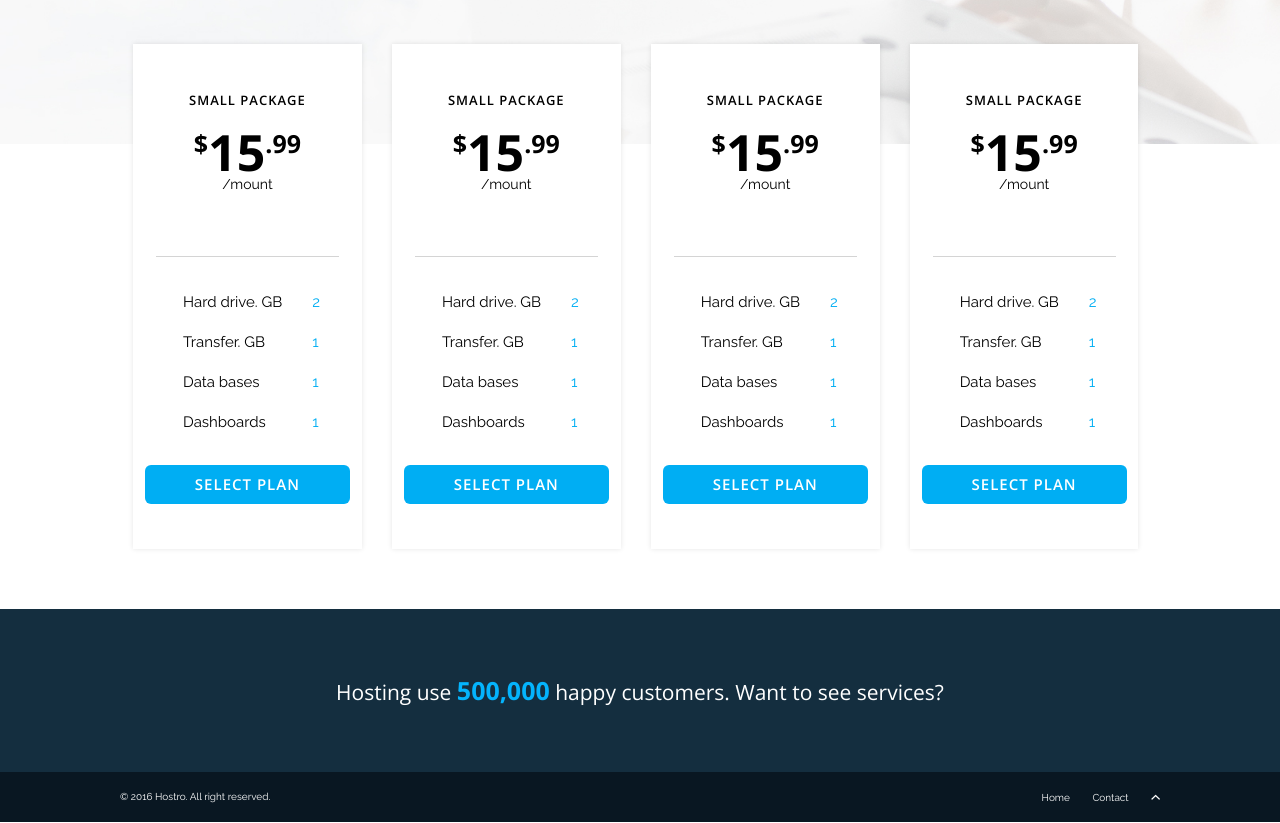
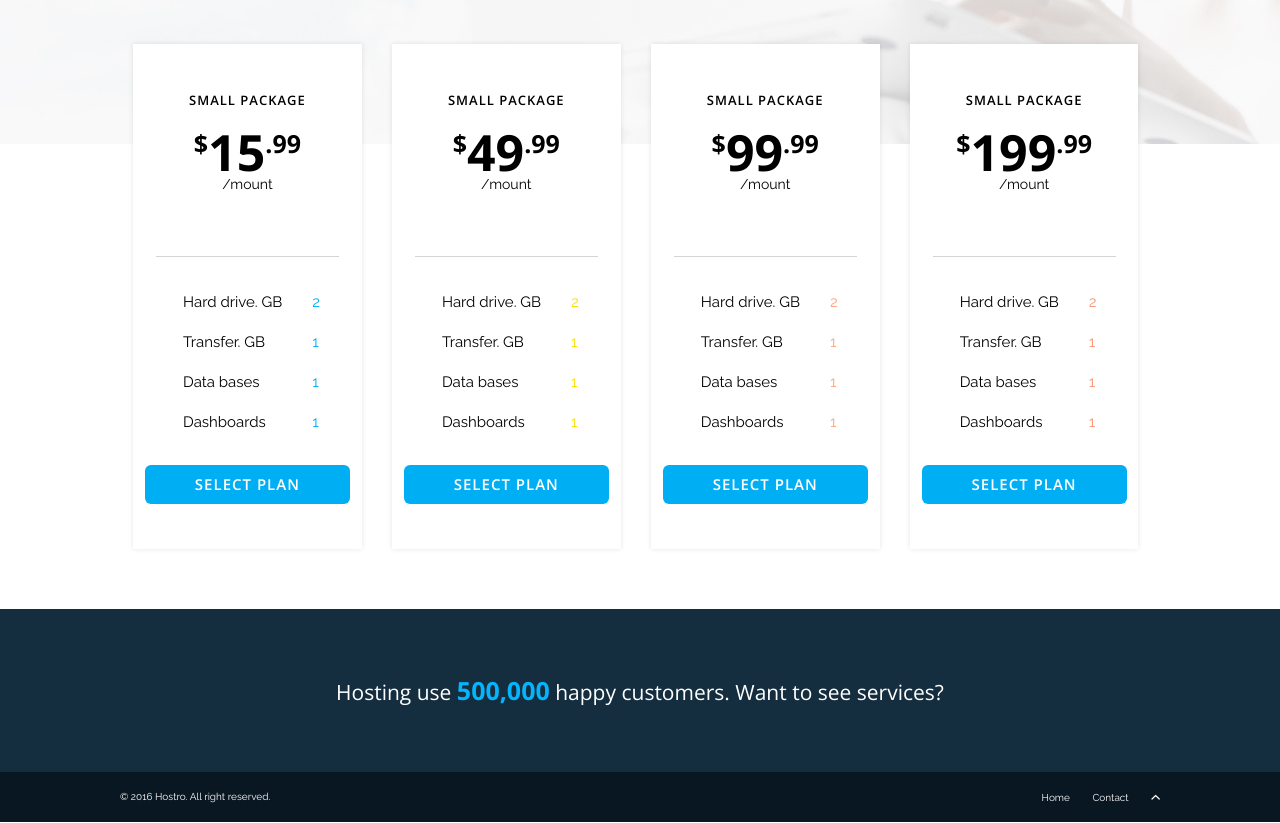
Before and after one commit to santsanchez/TP5, a plain HTML site: page index.html in a window 1280 px wide. Shown: the part 2100-2923 px from the top of the page. Drawn offline with nearby package versions, Linux system fonts and the light colour scheme.

Commit message:
Tercer versión

```diff
--- a/css/style.css
+++ b/css/style.css
@@ -238,6 +238,22 @@ header p {
 
 .blue {
 	padding-left: 30px;
+	color:#00aef3
+}
+
+.yellow {
+	padding-left: 30px;
+	color: #fce000;
+}
+
+.orange {
+	padding-left: 30px;
+	color:#ffa57b;
+}
+
+.red {
+	padding-left: 30px;
+	color:#fe9373;
 }
 
 .box2 table tr, td  {
@@ -266,10 +282,6 @@ header p {
     letter-spacing: 1px;
     font-size: 15px;
     margin: 15px 0 45px 0;
-}
-
-.box2 .blue {
-	color:#00aef3;
 }
 
 /*section-five*/
--- a/index.html
+++ b/index.html
@@ -136,75 +136,75 @@
          </div>
          <div class="box2">
             <h3>small package</h3>
-            <h4><span class="sup">$</span>15<span class="sup">.99</span></h4>
+            <h4><span class="sup">$</span>49<span class="sup">.99</span></h4>
             <p>/mount</p>
             <div class="line"></div>
             <table>
                <tr>
                   <td>Hard drive. GB</td>
-                  <td class="blue">2</td>
+                  <td class="yellow">2</td>
                </tr>
                <tr>
                   <td>Transfer. GB</td>
-                  <td class="blue">1</td>
+                  <td class="yellow">1</td>
                </tr>
                <tr>
                   <td>Data bases</td>
-                  <td class="blue">1</td>
+                  <td class="yellow">1</td>
                </tr>
                <tr>
                   <td>Dashboards</td>
-                  <td class="blue">1</td>
+                  <td class="yellow">1</td>
                </tr>
             </table>
             <div class="select">select plan</div>
          </div>
          <div class="box2">
             <h3>small package</h3>
-            <h4><span class="sup">$</span>15<span class="sup">.99</span></h4>
+            <h4><span class="sup">$</span>99<span class="sup">.99</span></h4>
             <p>/mount</p>
             <div class="line"></div>
             <table>
                <tr>
                   <td>Hard drive. GB</td>
-                  <td class="blue">2</td>
+                  <td class="orange">2</td>
                </tr>
                <tr>
                   <td>Transfer. GB</td>
-                  <td class="blue">1</td>
+                  <td class="orange">1</td>
                </tr>
                <tr>
                   <td>Data bases</td>
-                  <td class="blue">1</td>
+                  <td class="orange">1</td>
                </tr>
                <tr>
                   <td>Dashboards</td>
-                  <td class="blue">1</td>
+                  <td class="orange">1</td>
                </tr>
             </table>
             <div class="select">select plan</div>
          </div>
          <div class="box2">
             <h3>small package</h3>
-            <h4><span class="sup">$</span>15<span class="sup">.99</span></h4>
+            <h4><span class="sup">$</span>199<span class="sup">.99</span></h4>
             <p>/mount</p>
             <div class="line"></div>
             <table>
                <tr>
                   <td>Hard drive. GB</td>
-                  <td class="blue">2</td>
+                  <td class="red">2</td>
                </tr>
                <tr>
                   <td>Transfer. GB</td>
-                  <td class="blue">1</td>
+                  <td class="red">1</td>
                </tr>
                <tr>
                   <td>Data bases</td>
-                  <td class="blue">1</td>
+                  <td class="red">1</td>
                </tr>
                <tr>
                   <td>Dashboards</td>
-                  <td class="blue">1</td>
+                  <td class="red">1</td>
                </tr>
             </table>
             <div class="select">select plan</div>
```
